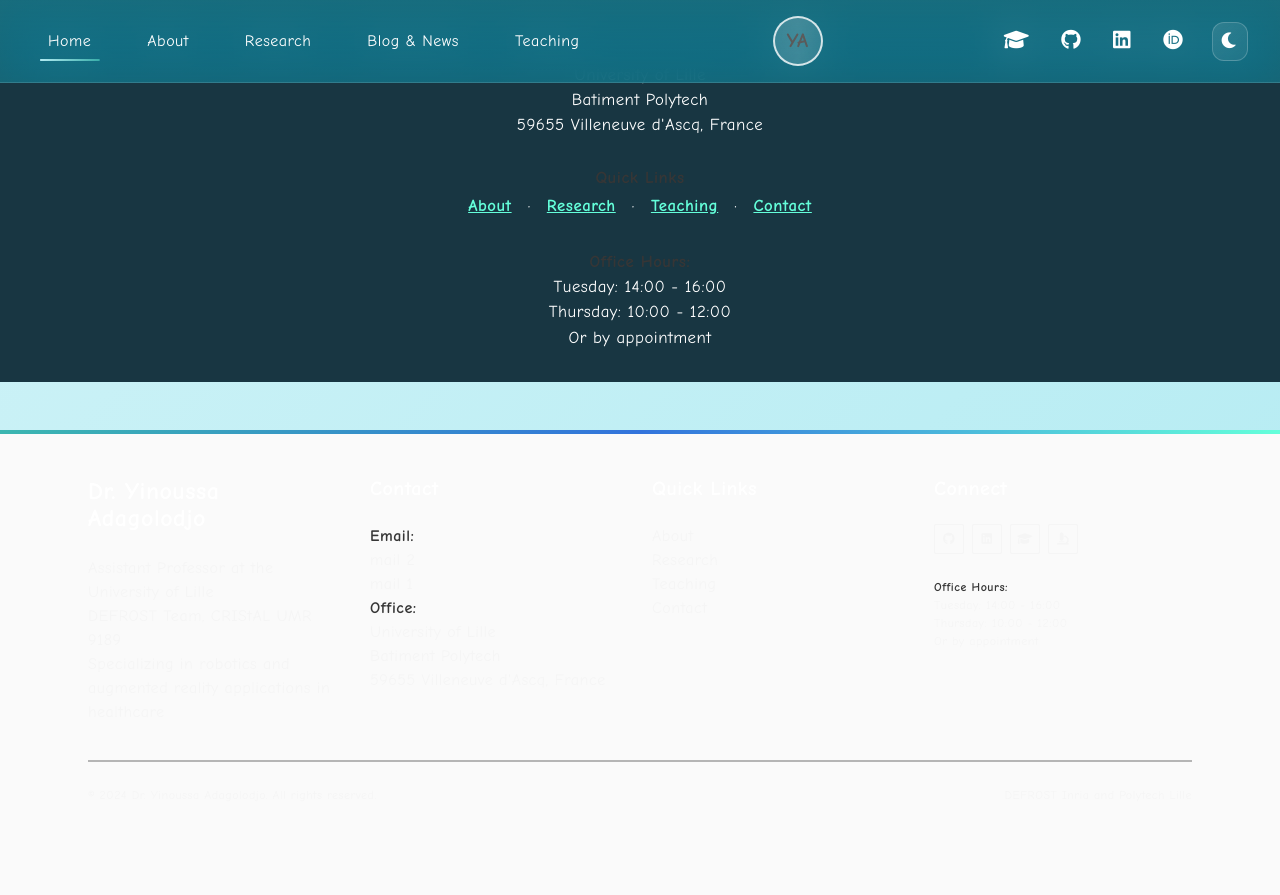
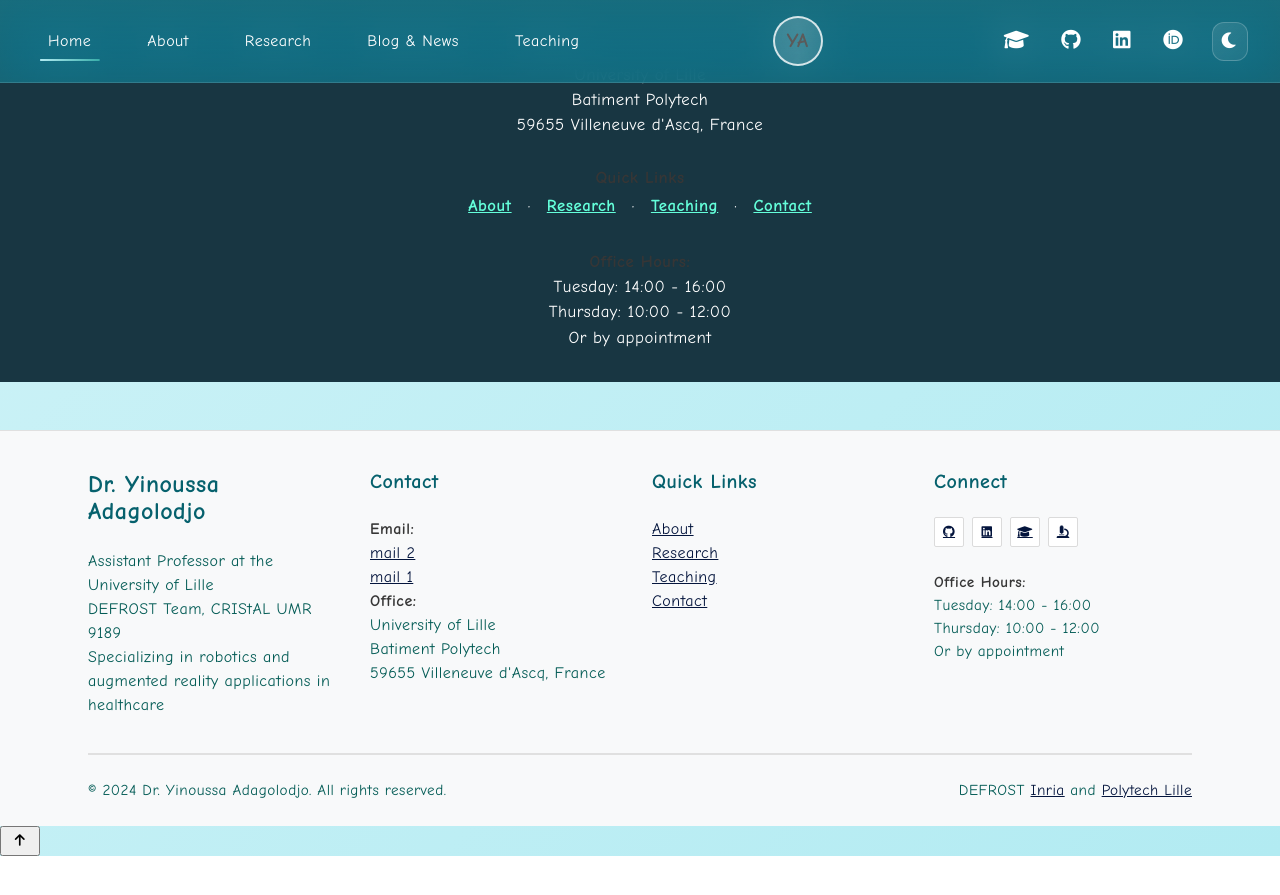
Before and after one commit to adagolodjo/adagolodjo.github.io, a Jekyll site: the page built from docs/index.md, in a window 1280 px wide and 900 px high, scrolled down 2146 px. Shown: the top 895 px of the window. Built offline with Jekyll 4.4.1, drawn with Linux system fonts in a browser that asks for light colours.

```diff
--- a/docs/_includes/footer.html
+++ b/docs/_includes/footer.html
@@ -1,67 +1,63 @@
-<footer class="footer footer-dark">
+<footer class="footer" style="background: var(--footer-bg, #f8f9fa); color: var(--footer-text, #222);">
   <div class="container">
     <div class="columns">
       <div class="column">
-        <h3 class="title is-4 has-text-white">Dr. Yinoussa Adagolodjo</h3>
-        <p class="has-text-light">
+        <h3 class="title is-4" style="color: var(--footer-title, #1a2540);">Dr. Yinoussa Adagolodjo</h3>
+        <p style="color: var(--footer-text, #222);">
           Assistant Professor at the University of Lille<br>
           DEFROST Team, CRIStAL UMR 9189<br>
           Specializing in robotics and augmented reality applications in healthcare
         </p>
       </div>
-
       <div class="column">
-        <h4 class="title is-5 has-text-white">Contact</h4>
-        <p class="has-text-light">
+        <h4 class="title is-5" style="color: var(--footer-title, #1a2540);">Contact</h4>
+        <p style="color: var(--footer-text, #222);">
           <strong>Email:</strong><br>
-          <a href="mailto:yinoussa.adagolodjo@univ-lille.fr" class="has-text-light"> mail 2 </a><br>
-          <a href="mailto:yinoussa.adagolodjo@inria.fr" class="has-text-light"> mail 1 </a>
+          <a href="mailto:yinoussa.adagolodjo@univ-lille.fr" style="color: var(--footer-link, #1a2540);"> mail 2 </a><br>
+          <a href="mailto:yinoussa.adagolodjo@inria.fr" style="color: var(--footer-link, #1a2540);"> mail 1 </a>
         </p>
-        <p class="has-text-light">
+        <p style="color: var(--footer-text, #222);">
           <strong>Office:</strong><br>
           University of Lille<br>
           Batiment Polytech<br>
           59655 Villeneuve d'Ascq, France
         </p>
       </div>
-
       <div class="column">
-        <h4 class="title is-5 has-text-white">Quick Links</h4>
-        <ul class="has-text-light">
-          <li><a href="/about/" class="has-text-light">About</a></li>
-          <li><a href="/research/" class="has-text-light">Research</a></li>
-          <li><a href="/teaching/" class="has-text-light">Teaching</a></li>
-          <li><a href="/contact/" class="has-text-light">Contact</a></li>
+        <h4 class="title is-5" style="color: var(--footer-title, #1a2540);">Quick Links</h4>
+        <ul style="color: var(--footer-text, #222);">
+          <li><a href="/about/" style="color: var(--footer-link, #1a2540);">About</a></li>
+          <li><a href="/research/" style="color: var(--footer-link, #1a2540);">Research</a></li>
+          <li><a href="/teaching/" style="color: var(--footer-link, #1a2540);">Teaching</a></li>
+          <li><a href="/contact/" style="color: var(--footer-link, #1a2540);">Contact</a></li>
         </ul>
       </div>
-
       <div class="column">
-        <h4 class="title is-5 has-text-white">Connect</h4>
+        <h4 class="title is-5" style="color: var(--footer-title, #1a2540);">Connect</h4>
         <div class="buttons">
-          <a href="https://github.com/adagolodjo" class="button is-small is-outlined is-light" title="GitHub">
+          <a href="https://github.com/adagolodjo" class="button is-small is-outlined" title="GitHub">
             <span class="icon">
               <i class="fab fa-github"></i>
             </span>
           </a>
-          <a href="https://www.linkedin.com/in/yinoussa-adagolodjo" class="button is-small is-outlined is-light" title="LinkedIn">
+          <a href="https://www.linkedin.com/in/yinoussa-adagolodjo" class="button is-small is-outlined" title="LinkedIn">
             <span class="icon">
               <i class="fab fa-linkedin"></i>
             </span>
           </a>
-          <a href="https://scholar.google.com/citations?user=YOUR_ID" class="button is-small is-outlined is-light" title="Google Scholar">
+          <a href="https://scholar.google.com/citations?user=YOUR_ID" class="button is-small is-outlined" title="Google Scholar">
             <span class="icon">
               <i class="fas fa-graduation-cap"></i>
             </span>
           </a>
-          <a href="https://www.researchgate.net/profile/YOUR_PROFILE" class="button is-small is-outlined is-light" title="ResearchGate">
+          <a href="https://www.researchgate.net/profile/YOUR_PROFILE" class="button is-small is-outlined" title="ResearchGate">
             <span class="icon">
               <i class="fas fa-microscope"></i>
             </span>
           </a>
         </div>
-
         <div class="mt-4">
-          <p class="has-text-light is-size-7">
+          <p style="color: var(--footer-text, #222); font-size: 0.95em;">
             <strong>Office Hours:</strong><br>
             Tuesday: 14:00 - 16:00<br>
             Thursday: 10:00 - 12:00<br>
@@ -70,19 +66,17 @@
         </div>
       </div>
     </div>
-
-    <hr class="has-background-grey-light">
-
+    <hr style="background: var(--footer-hr, #e0e0e0);">
     <div class="columns is-mobile is-vcentered">
       <div class="column">
-        <p class="has-text-light is-size-7">
+        <p style="color: var(--footer-text, #222); font-size: 0.95em;">
           © 2024 Dr. Yinoussa Adagolodjo. All rights reserved.
         </p>
       </div>
       <div class="column is-narrow">
-        <p class="has-text-light is-size-7">
-          DEFROST <a href="https://www.defrost.inria.fr/" class="has-text-light">Inria</a> and
-          <a href="https://www.polytech-lille.fr/" class="has-text-light">Polytech Lille</a>
+        <p style="color: var(--footer-text, #222); font-size: 0.95em;">
+          DEFROST <a href="https://www.defrost.inria.fr/" style="color: var(--footer-link, #1a2540);">Inria</a> and
+          <a href="https://www.polytech-lille.fr/" style="color: var(--footer-link, #1a2540);">Polytech Lille</a>
         </p>
       </div>
     </div>
@@ -99,7 +93,6 @@
 <script>
   // Scroll to top functionality
   const scrollToTopBtn = document.getElementById('scrollToTop');
-
   window.addEventListener('scroll', function() {
     if (window.pageYOffset > 300) {
       scrollToTopBtn.style.display = 'block';
@@ -107,7 +100,6 @@
       scrollToTopBtn.style.display = 'none';
     }
   });
-
   scrollToTopBtn.addEventListener('click', function() {
     window.scrollTo({
       top: 0,
@@ -115,3 +107,35 @@
     });
   });
 </script>
+
+<style>
+  :root {
+    --footer-bg: #f8f9fa;
+    --footer-text: #045c56;
+    --footer-title: #06616d;
+    --footer-link: #04153d;
+    --footer-hr: #e0e0e0;
+  }
+  [data-theme="dark"] {
+    --footer-bg: #181a1b;
+    --footer-text: #f0f0f0;
+    --footer-title: #fff;
+    --footer-link: #4a90e2;
+    --footer-hr: #333;
+  }
+  .footer {
+    padding: 2.5rem 0 1.5rem 0;
+    margin-top: 3rem;
+    border-top: 1px solid var(--footer-hr);
+    background: var(--footer-bg);
+    color: var(--footer-text);
+  }
+  .footer a {
+    color: var(--footer-link);
+    text-decoration: underline;
+  }
+  .footer a:hover {
+    color: var(--footer-title);
+    text-decoration: none;
+  }
+</style>
```
